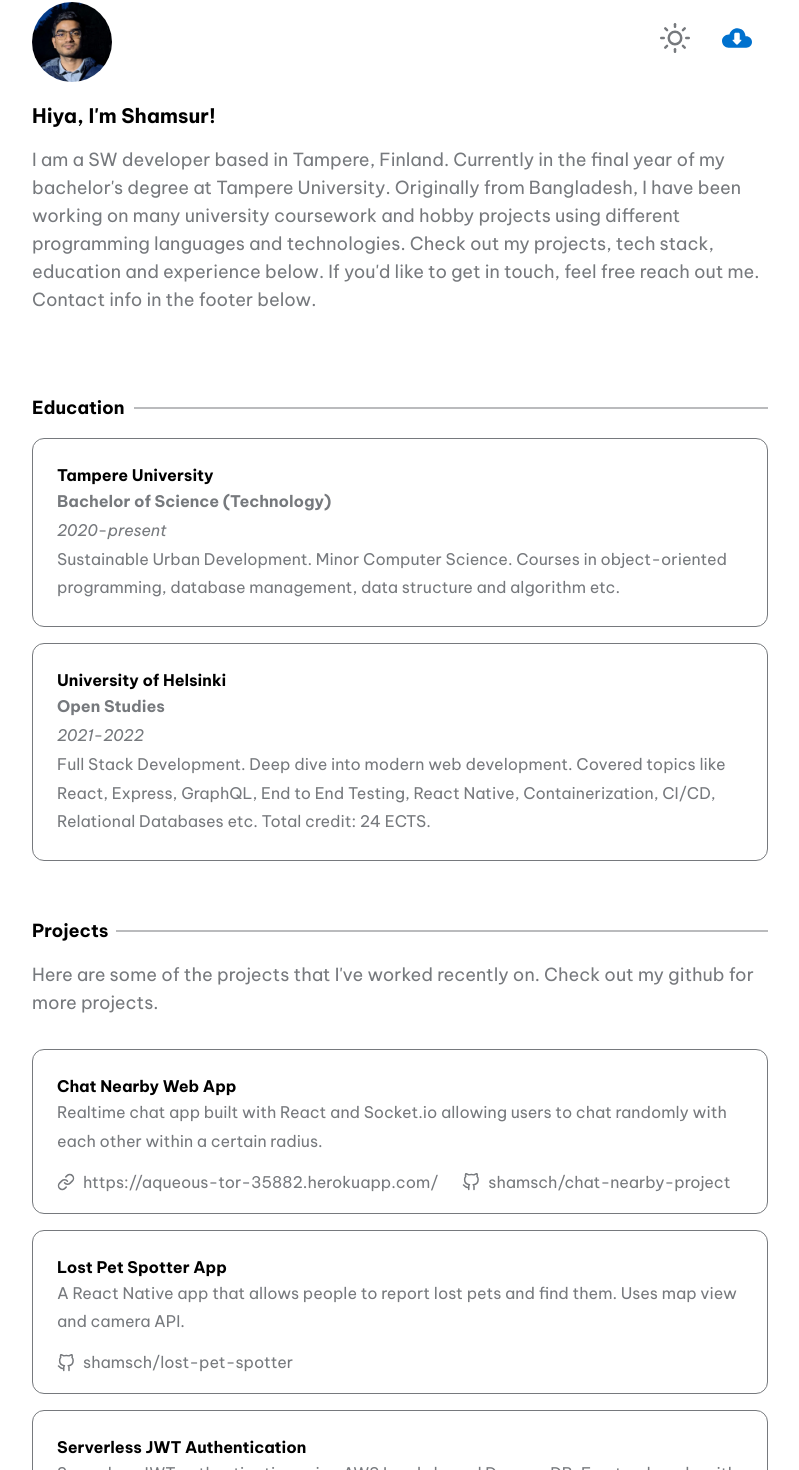
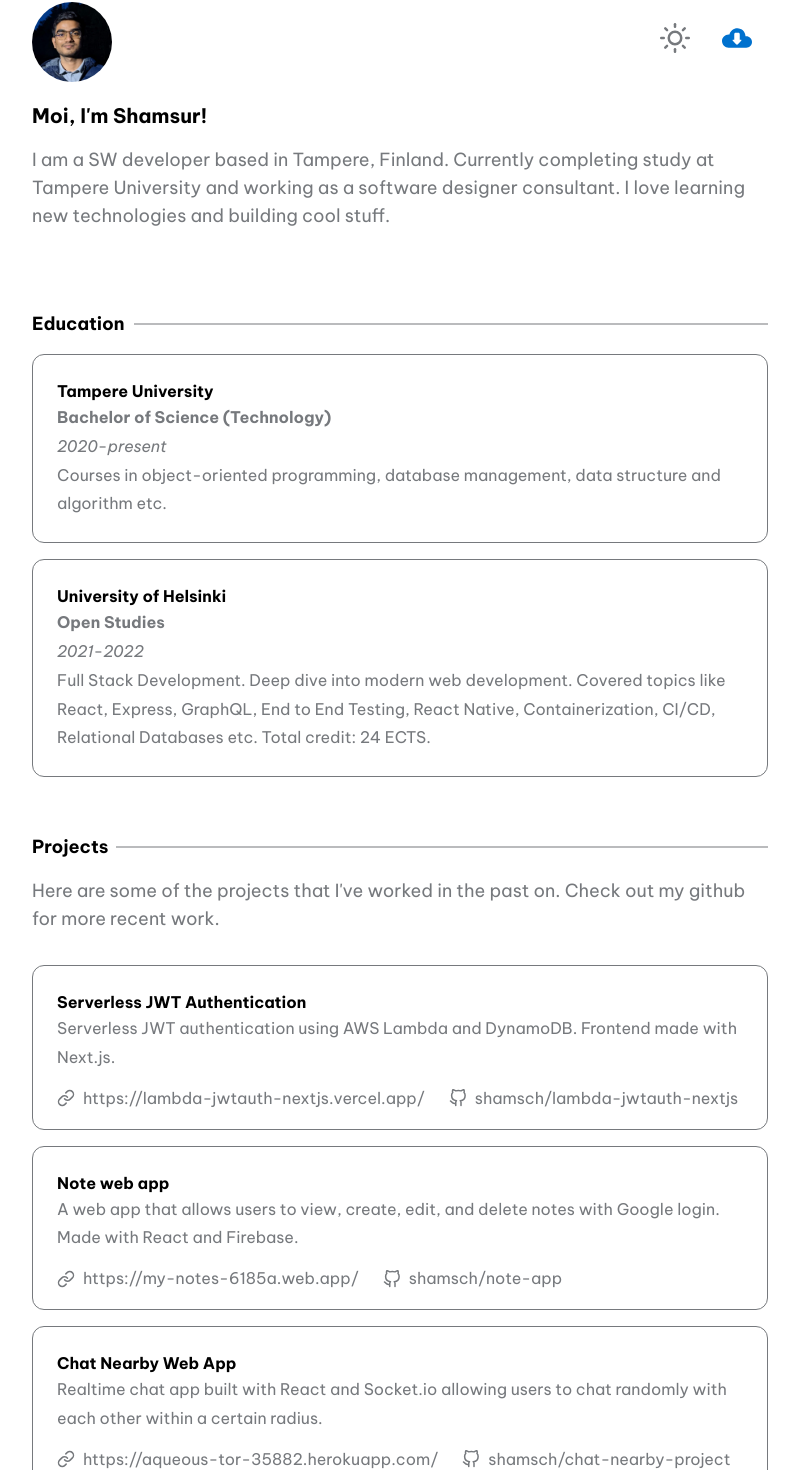
Before and after one commit to shamsch/minimal-portfolio, a Next.js app: page / in a window 1280 px wide. Shown: the part 78-1548 px from the top of the page, without its empty margins (240-1039 px from the left). Built offline with nearby package versions, Linux system fonts and the light colour scheme.

Commit message:
text updated

```diff
--- a/data/config.js
+++ b/data/config.js
@@ -4,36 +4,40 @@ export const meta = {
 };
 
 export const hero = {
-  title: "Hiya, I'm Shamsur!",
-  desc: "I am a SW developer based in Tampere, Finland. Currently in the final year of my bachelor's degree at Tampere University. Originally from Bangladesh, I have been working on many university coursework and hobby projects using different programming languages and technologies. Check out my projects, tech stack, education and experience below. If you'd like to get in touch, feel free reach out me. Contact info in the footer below."
+  title: "Moi, I'm Shamsur!",
+  desc: "I am a SW developer based in Tampere, Finland. Currently completing study at Tampere University and working as a software designer consultant. I love learning new technologies and building cool stuff."
 };
 
 export const projects = {
   title: 'Projects',
-  desc: "Here are some of the projects that I've worked recently on. Check out my github for more projects.",
+  desc: "Here are some of the projects that I've worked in the past on. Check out my github for more recent work.",
   projects: [
     {
+      title: 'Serverless JWT Authentication',
+      description:
+        'Serverless JWT authentication using AWS Lambda and DynamoDB. Frontend made with Next.js.',
+      link: 'https://lambda-jwtauth-nextjs.vercel.app/',
+      github: 'shamsch/lambda-jwtauth-nextjs'
+    },
+    {
+      title: 'Note web app',
+      description:
+        'A web app that allows users to view, create, edit, and delete notes with Google login. Made with React and Firebase.',
+      link: 'https://my-notes-6185a.web.app/',
+      github: 'shamsch/note-app'
+    },
+    {
       title: 'Chat Nearby Web App',
-      description: 'Realtime chat app built with React and Socket.io allowing users to chat randomly with each other within a certain radius.',
+      description:
+        'Realtime chat app built with React and Socket.io allowing users to chat randomly with each other within a certain radius.',
       link: 'https://aqueous-tor-35882.herokuapp.com/',
       github: 'shamsch/chat-nearby-project'
     },
     {
       title: 'Lost Pet Spotter App',
-      description: 'A React Native app that allows people to report lost pets and find them. Uses map view and camera API.',
+      description:
+        'A React Native app that allows people to report lost pets and find them. Uses map view and camera API. The APK may no longer work as the backend is not maintained anymore.',
       github: 'shamsch/lost-pet-spotter'
-    },
-    {
-      title: 'Serverless JWT Authentication',
-      description: 'Serverless JWT authentication using AWS Lambda and DynamoDB. Frontend made with Next.js.',
-      link: 'https://lambda-jwtauth-nextjs.vercel.app/',
-      github: 'shamsch/lambda-jwtauth-nextjs'
-    },
-    {
-      title: 'Note web app',
-      description: 'A web app that allows users to view, create, edit, and delete notes with Google login. Made with React and Firebase.',
-      link: 'https://my-notes-6185a.web.app/',
-      github: 'shamsch/note-app'
     }
   ]
 };
@@ -55,6 +59,7 @@ export const stack = {
     'Tailwind CSS',
     'Docker',
     'GitHub Actions',
+    'Go',
     'C++',
     'Python'
   ]
@@ -76,7 +81,7 @@ export const education = {
       start: '2020',
       end: 'present',
       description:
-        'Sustainable Urban Development. Minor Computer Science. Courses in object-oriented programming, database management, data structure and algorithm etc.'
+        'Courses in object-oriented programming, database management, data structure and algorithm etc.'
     },
     {
       name: 'University of Helsinki',
```
